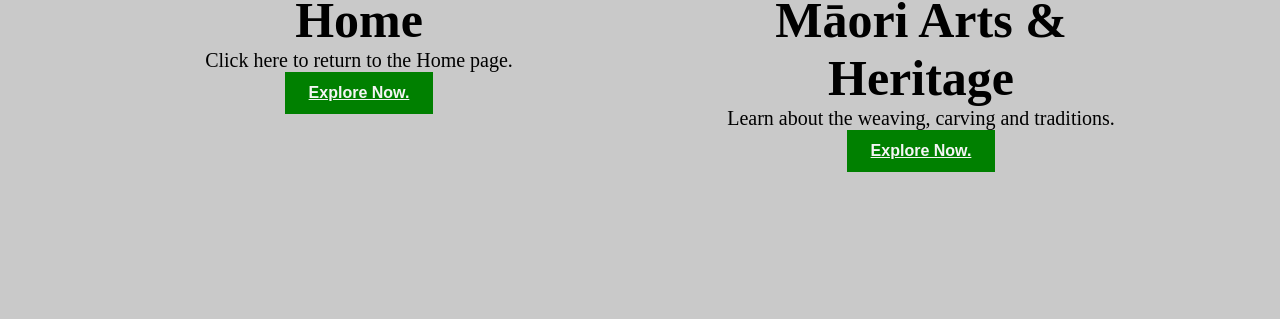
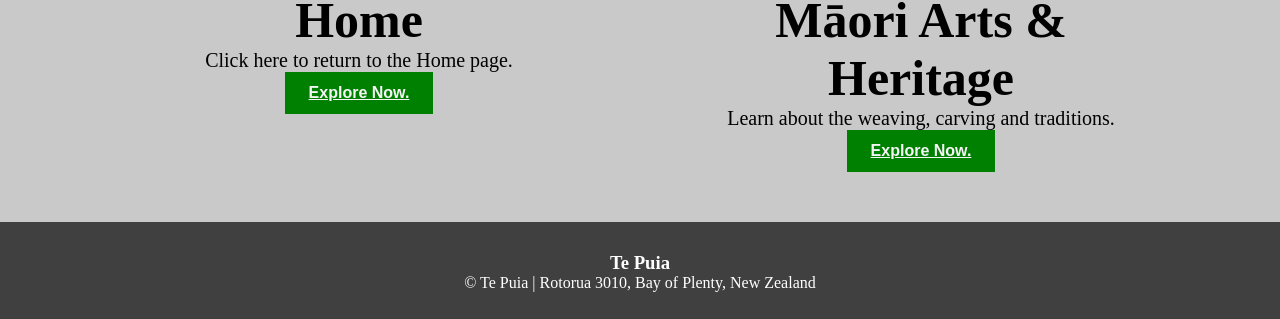
Before and after one commit to mrmetro11/Te-Puia, a plain HTML site: page geothermal.html in a window 1280 px wide. Shown: the part 2481-2800 px from the top of the page. Before the commit the page ends 2703 px from the top, so only its background shows below. Drawn offline with Linux system fonts and the light colour scheme.

Commit message:
added heading for geothermal to indicate what is on the certain page

```diff
--- a/geothermal.html
+++ b/geothermal.html
@@ -18,6 +18,7 @@
         <h1 class="hero-text">
             TE PUIA
         </h1>
+        <h3 class="hero-text">Geothemral Wonders</h3>
     </section>
     <section class="column-two">
         <div class="image">
@@ -83,5 +84,9 @@
             <p class="maori"><a href="maori-arts.html">Explore Now.</a></p>
         </div>
     </section>
+        <footer>
+        <h3>Te Puia</h3>
+        <p>&copy; Te Puia | Rotorua 3010, Bay of Plenty, New Zealand</p>
+    </footer>
 </body>
 </html>
--- a/style.css
+++ b/style.css
@@ -129,3 +129,10 @@
     margin: auto;
     margin-top: 40px;
 }
+footer {
+    padding-top: 30px;
+    padding-bottom: 30px;
+    background-color: rgb(64, 64, 64);
+    color: white;
+    text-align: center;
+}
```
Also changed, not shown: index.html (+1 -0 lines), maori-arts.html (+4 -0 lines).
